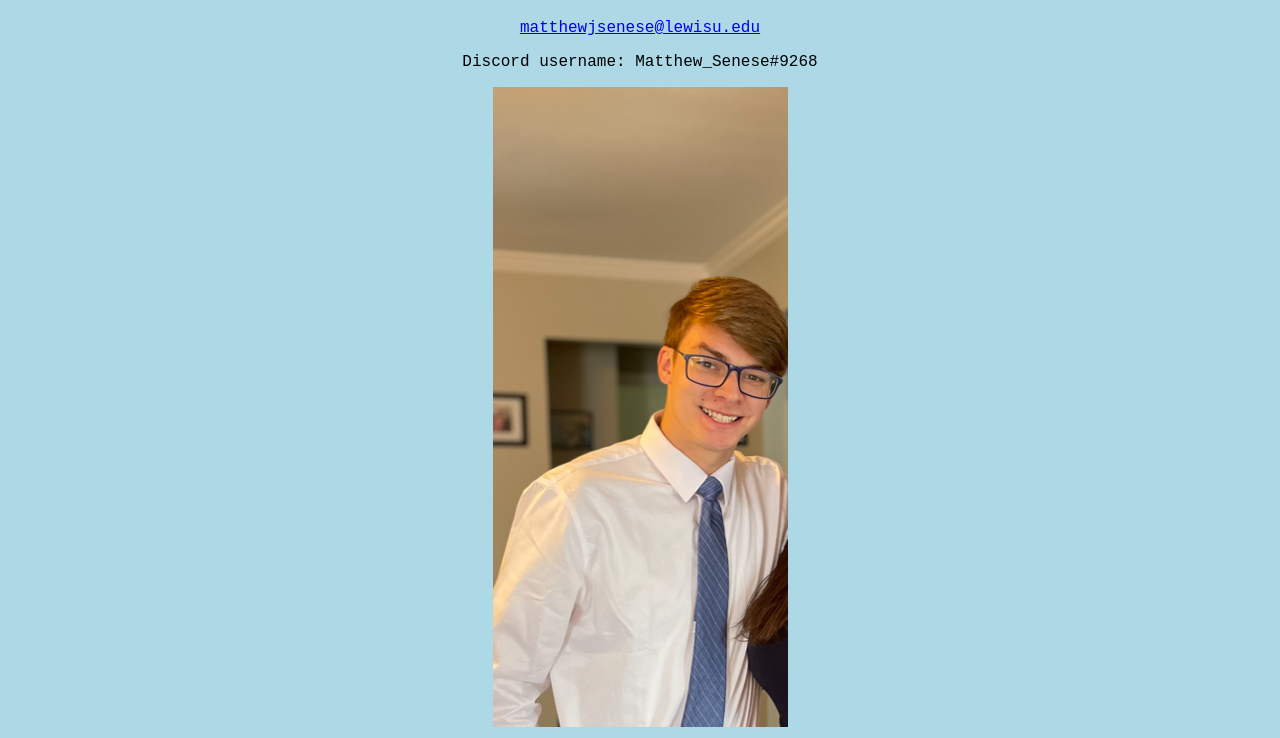
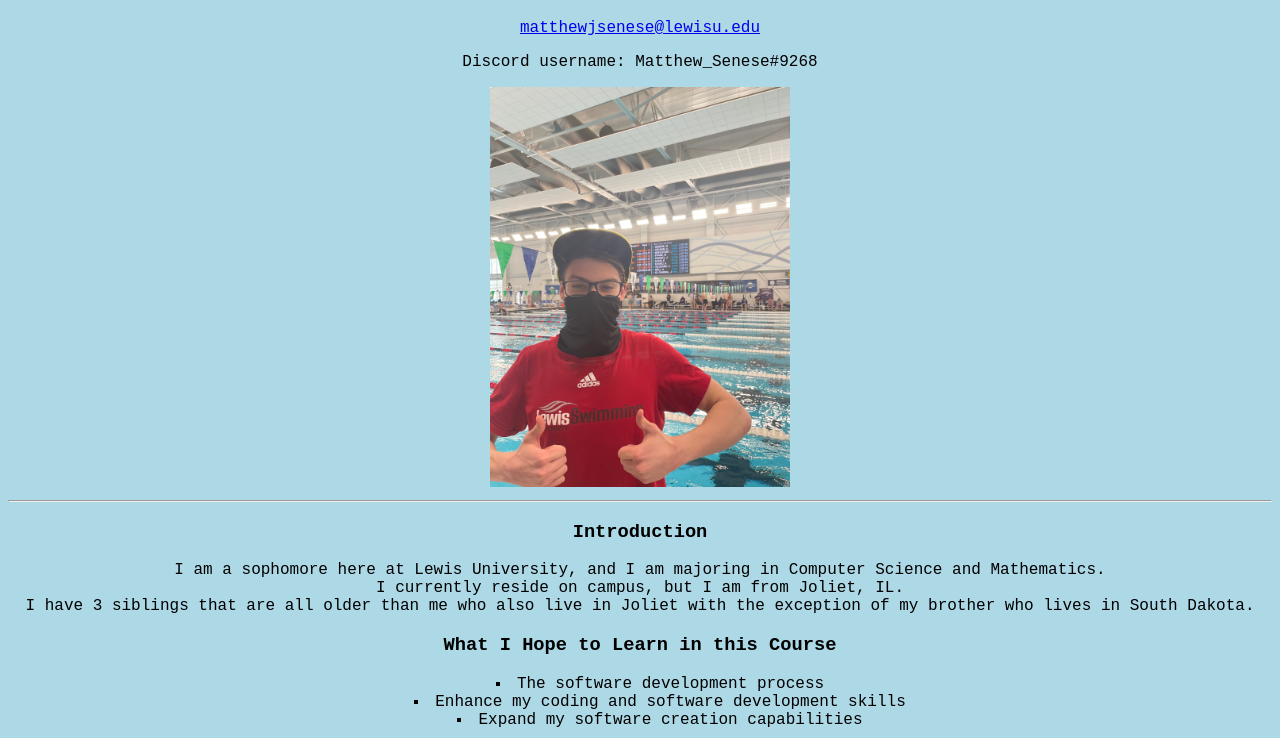
Before and after one commit to MatthewSenese/GettingToKnowYou, a plain HTML site: page index.html in a window 1280 px wide. Shown: the part 61-799 px from the top of the page. Drawn offline with Linux system fonts and the light colour scheme.

Commit message:
Changed picture

```diff
--- a/index.html
+++ b/index.html
@@ -11,7 +11,7 @@
     <!--This section contains the first part of my information including my email, discord, and headshot-->
     <a href="https://mail.google.com/mail/u/0/#inbox">matthewjsenese@lewisu.edu</a>
     <p>Discord username: Matthew_Senese#9268</p>
-    <img src="Headshot.png" alt="Picture of Matthew Senese">
+    <img src="matthew.jpg" alt="Picture of Matthew Senese">
     <hr>
 <body>
     <h3>Introduction</h3> <!--Here is an introduction to myself-->
--- a/styles.css
+++ b/styles.css
@@ -12,3 +12,8 @@ li {
     list-style-type:square;
     list-style-position: inside;
 }
+
+img {
+    text-align: center;
+    width: 300px;
+}
```
Also changed, not shown: matthew.jpg (added).
